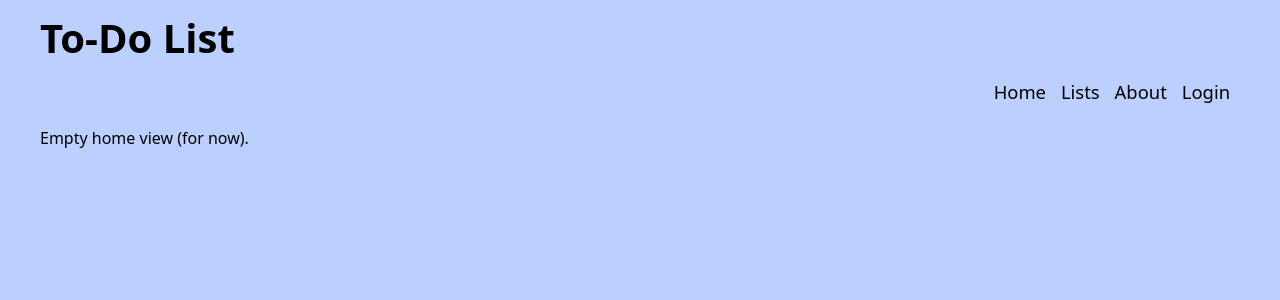
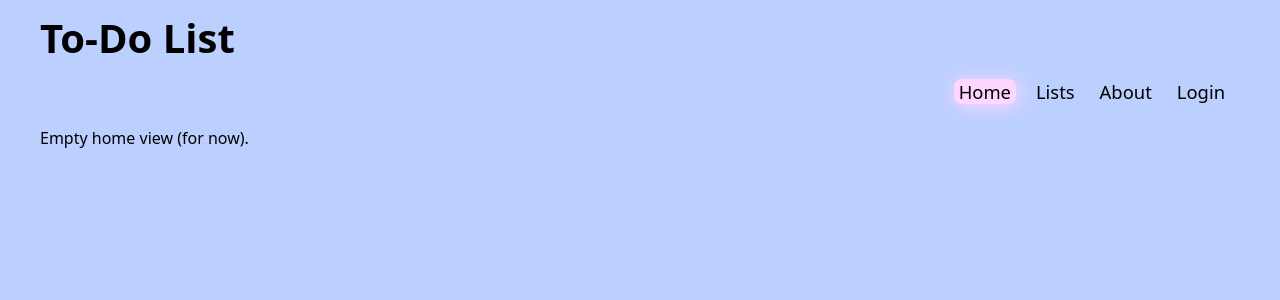
Before and after one commit to C0dingViking/todo-list, a React (Vite) app: page / in a window 1280 px wide. Shown: the top 300 px of the page. Built offline with nearby package versions, Linux system fonts and the light colour scheme.

Commit message:
made the current active's view NavLink have different styling to make it clearer which view is being displayed. closes #16

```diff
--- a/src/components/Header.tsx
+++ b/src/components/Header.tsx
@@ -1,4 +1,5 @@
 import { Link } from 'react-router-dom';
+import { NavLink } from 'react-router-dom';
 
 function Header() {
   return (
@@ -6,10 +7,10 @@ function Header() {
       <h1 className="font-semibold"><Link to="/">To-Do List</Link></h1>
       <nav id="mainNav">
         <ul>
-          <li><Link to="/">Home</Link></li>
-          <li><Link to="/lists">Lists</Link></li>
-          <li><Link to="/about">About</Link></li>
-          <li><Link to="/login">Login</Link></li>
+          <li><NavLink to="/" className= {({isActive}) => isActive ? "navlink active rounded-lg" : "navlink"}>Home</NavLink></li>
+          <li><NavLink to="/lists" className= {({isActive}) => isActive ? "navlink active rounded-lg" : "navlink"}>Lists</NavLink></li>
+          <li><NavLink to="/about" className= {({isActive}) => isActive ? "navlink active rounded-lg" : "navlink"}>About</NavLink></li>
+          <li><NavLink to="/login" className= {({isActive}) => isActive ? "navlink active rounded-lg" : "navlink"}>Login</NavLink></li>
         </ul>
       </nav>
     </header>
--- a/src/components/Root.tsx
+++ b/src/components/Root.tsx
@@ -3,7 +3,7 @@ import Header from "./Header.tsx";
 
 function Root() {
   return (
-    <div className="pl-10 pr-10 pt-2 space-y-5 bg-background h-screen w-screen ">
+    <div className="pl-10 pr-10 pt-2 space-y-5 bg-background fill-screen"> {/*h-screen w-screen*/}
       <Header />
       <Outlet />
     </div>
--- a/src/index.css
+++ b/src/index.css
@@ -72,3 +72,30 @@ header h1 {
 .fill-screen {
   min-height: 100vh;
 }
+
+.navlink {
+  padding: 0px 5px;
+}
+
+.navlink.active {
+  background-color: var(--accent-color);
+  position: relative;
+  z-index: 1;
+}
+
+
+/* add blur to active NavLink*/
+.navlink.active::before {
+  content: '';
+  position: absolute;
+  top: 2px;
+  left: 2px;
+  right: 2px;
+  bottom: 2px;
+  width: 100%;
+  height: 100%;
+  background-color: var(--accent-color);
+  filter: blur(10px);
+  z-index: -1;
+
+}
```
